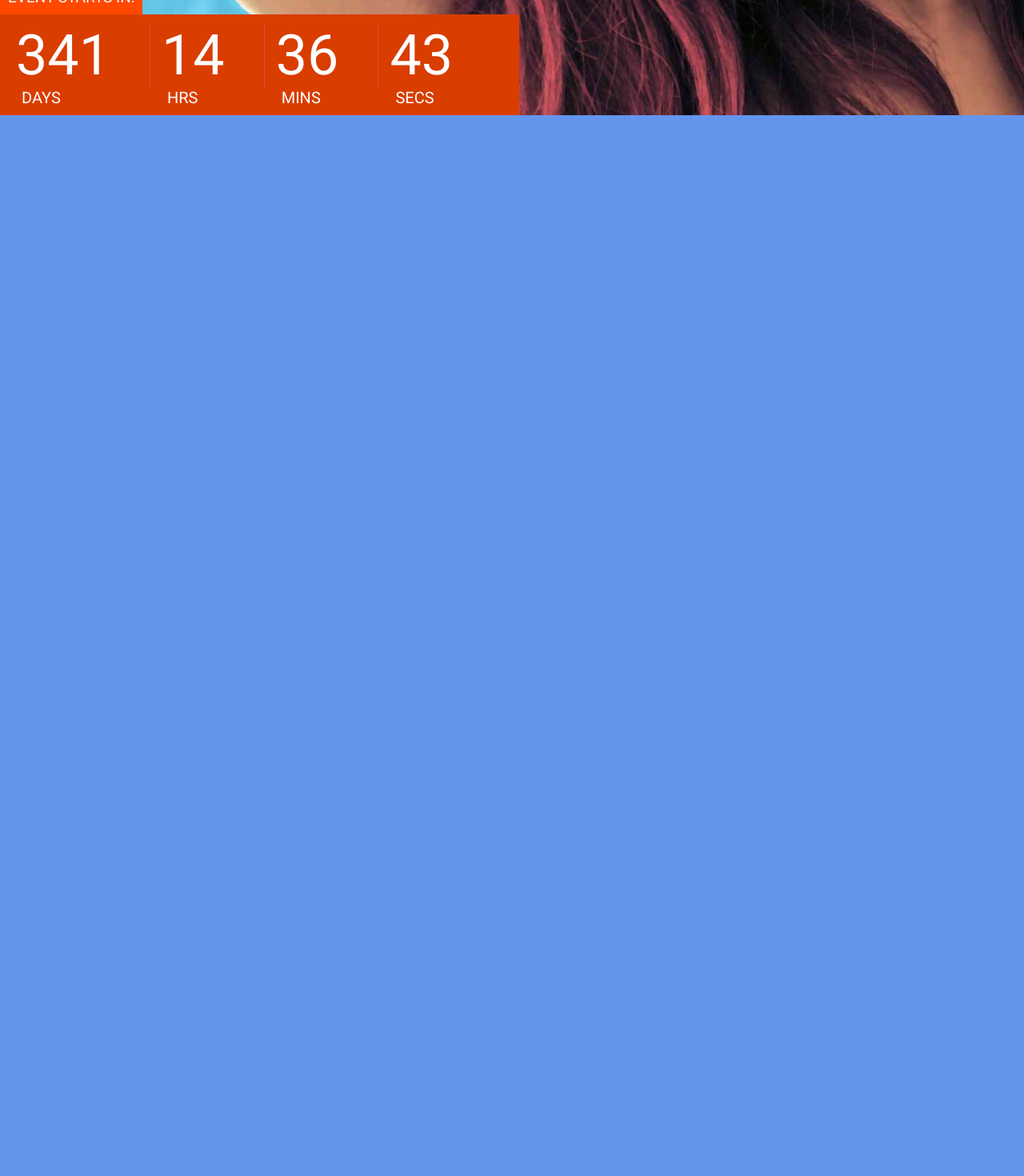
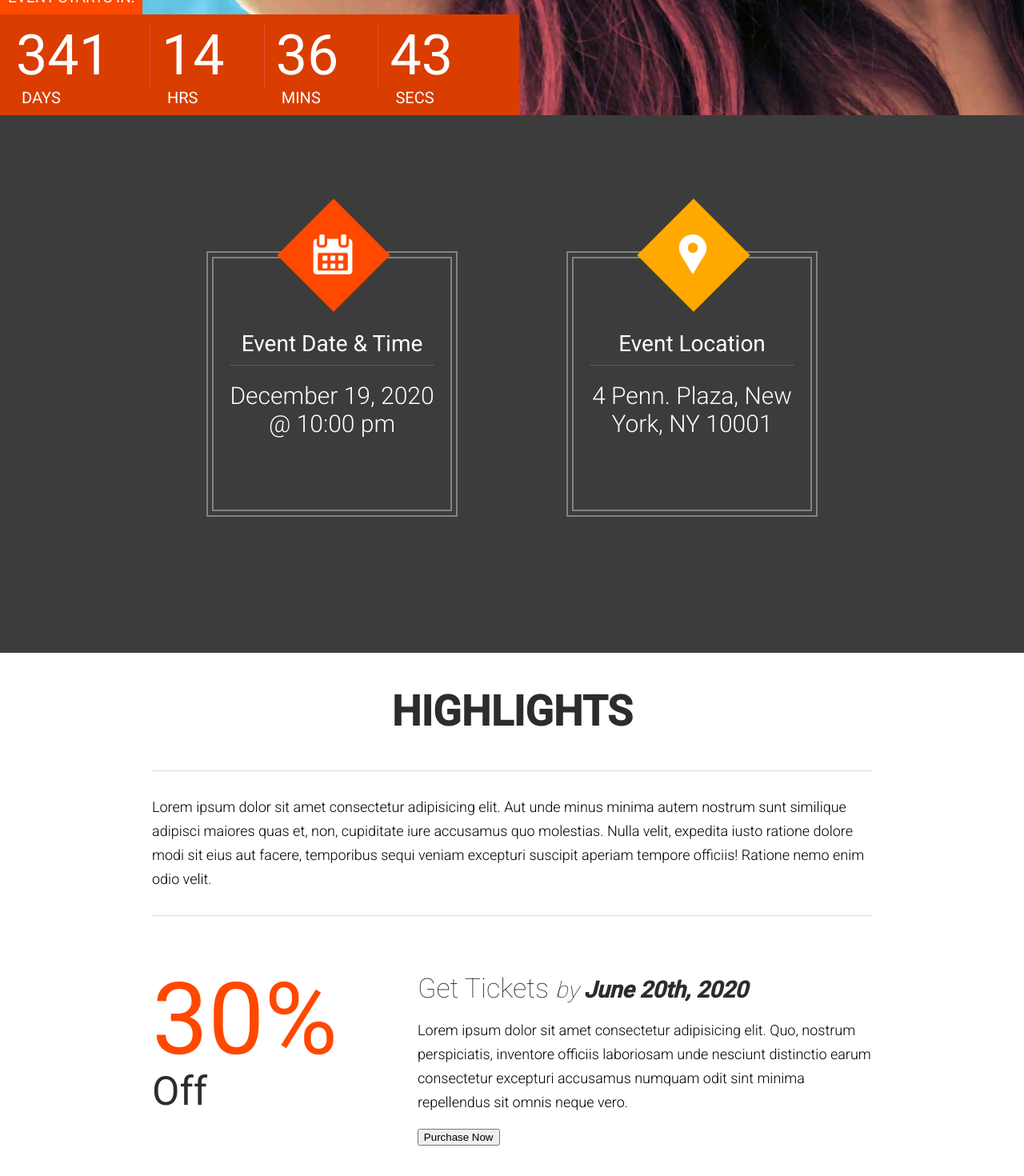
Before and after one commit to locaulker/react-the-venue, a React (Create React App) app: page / in a window 1280 px wide. Shown: the part 656-2126 px from the top of the page at 80% size. Built offline with nearby package versions, Linux system fonts and the light colour scheme.

Commit message:
completed info and highlight sections

```diff
--- a/src/App.js
+++ b/src/App.js
@@ -2,13 +2,17 @@ import React, { Component } from 'react'
 import './resources/styles.scss'
 import Header from './components/header/Header'
 import Hero from './components/hero/Hero'
+import VenuInfo from './components/venue-info/VenuInfo'
+import HighLights from './components/highlights/HighLights'
 
 class App extends Component {
   render() {
     return (
-      <div className="App" style={{ height: "150rem", backgroundColor: "cornflowerblue" }}>
+      <div className="App" style={{ height: "150rem", backgroundColor: "$mainWhite" }}>
         <Header />
         <Hero />
+        <VenuInfo />
+        <HighLights />
       </div>
     )
   }
--- /dev/null
+++ b/src/components/highlights/Description.js
@@ -0,0 +1,17 @@
+import React from 'react'
+import Fade from 'react-reveal/Fade'
+
+const Description = () => {
+  return (
+    <Fade>
+      <div className="center_wrapper">
+        <h2>Highlights</h2>
+        <div className="highlight_description">
+          Lorem ipsum dolor sit amet consectetur adipisicing elit. Aut unde minus minima autem nostrum sunt similique adipisci maiores quas et, non, cupiditate iure accusamus quo molestias. Nulla velit, expedita iusto ratione dolore modi sit eius aut facere, temporibus sequi veniam excepturi suscipit aperiam tempore officiis! Ratione nemo enim odio velit.
+        </div>
+      </div>
+    </Fade>
+  )
+}
+
+export default Description
--- /dev/null
+++ b/src/components/highlights/Discount.js
@@ -0,0 +1,54 @@
+import React, { Component } from 'react'
+import Fade from 'react-reveal/Fade'
+import Slide from 'react-reveal/Slide'
+
+class Discount extends Component {
+
+  state = {
+    discountStart: 0,
+    discountEnd: 30
+  }
+
+  percentage = () => {
+    if (this.state.discountStart < this.state.discountEnd) {
+      this.setState({
+        discountStart: this.state.discountStart + 1
+      })
+    }
+  }
+
+  componentDidUpdate() {
+    setTimeout(() => {
+      this.percentage()
+    }, 50)
+  }
+
+  render() {
+    return (
+      <div className="center_wrapper">
+        <div className="discount_wrapper">
+
+          <Fade
+            onReveal={() => this.percentage()}
+          >
+            <div className="discount_percentage">
+              <span>{this.state.discountStart}%</span>
+              <span>Off</span>
+            </div>
+          </Fade>
+
+          <Slide right>
+            <div className="discount_description">
+              <h3>Get Tickets <small><em>by <strong>June 20th, 2020</strong></em></small></h3>
+              <p>Lorem ipsum dolor sit amet consectetur adipisicing elit. Quo, nostrum perspiciatis, inventore officiis laboriosam unde nesciunt distinctio earum consectetur excepturi accusamus numquam odit sint minima repellendus sit omnis neque vero.</p>
+              <button>Purchase Now</button>
+            </div>
+          </Slide>
+
+        </div>
+      </div>
+    )
+  }
+}
+
+export default Discount
--- /dev/null
+++ b/src/components/highlights/HighLights.js
@@ -0,0 +1,14 @@
+import React from 'react'
+import Description from './Description'
+import Discount from './Discount'
+
+const HighLights = () => {
+  return (
+    <div className="highlight_wrapper">
+      <Description />
+      <Discount />
+    </div>
+  )
+}
+
+export default HighLights
--- /dev/null
+++ b/src/components/venue-info/VenuInfo.js
@@ -0,0 +1,54 @@
+import React from 'react'
+import icon_calendar from '../../resources/images/icons/calendar.png'
+import icon_location from '../../resources/images/icons/location.png'
+import Zoom from 'react-reveal/Zoom'
+
+const VenuInfo = () => {
+  return (
+    <div className="bck_black">
+      <div className="center_wrapper">
+        <div className="vn_wrapper">
+
+          <Zoom duration={500}>
+            <div className="vn_item">
+              <div className="vn_outer">
+                <div className="vn_inner">
+                  <div className="vn_icon_square bck_red"></div>
+                  <div
+                    className="vn_icon"
+                    style={{
+                      background: `url(${icon_calendar})`
+                    }}
+                  ></div>
+                  <div className="vn_title">Event Date & Time</div>
+                  <div className="vn_desc">December 19, 2020 @ 10:00 pm</div>
+                </div>
+              </div>
+            </div>
+          </Zoom>
+
+          <Zoom duration={500} delay={500}>
+            <div className="vn_item">
+              <div className="vn_outer">
+                <div className="vn_inner">
+                  <div className="vn_icon_square bck_yellow"></div>
+                  <div
+                    className="vn_icon"
+                    style={{
+                      background: `url(${icon_location})`
+                    }}
+                  ></div>
+                  <div className="vn_title">Event Location</div>
+                  <div className="vn_desc">4 Penn. Plaza, New York, NY 10001</div>
+                </div>
+              </div>
+            </div>
+          </Zoom>
+
+        </div>
+      </div>
+    </div>
+  )
+}
+
+export default VenuInfo
```
